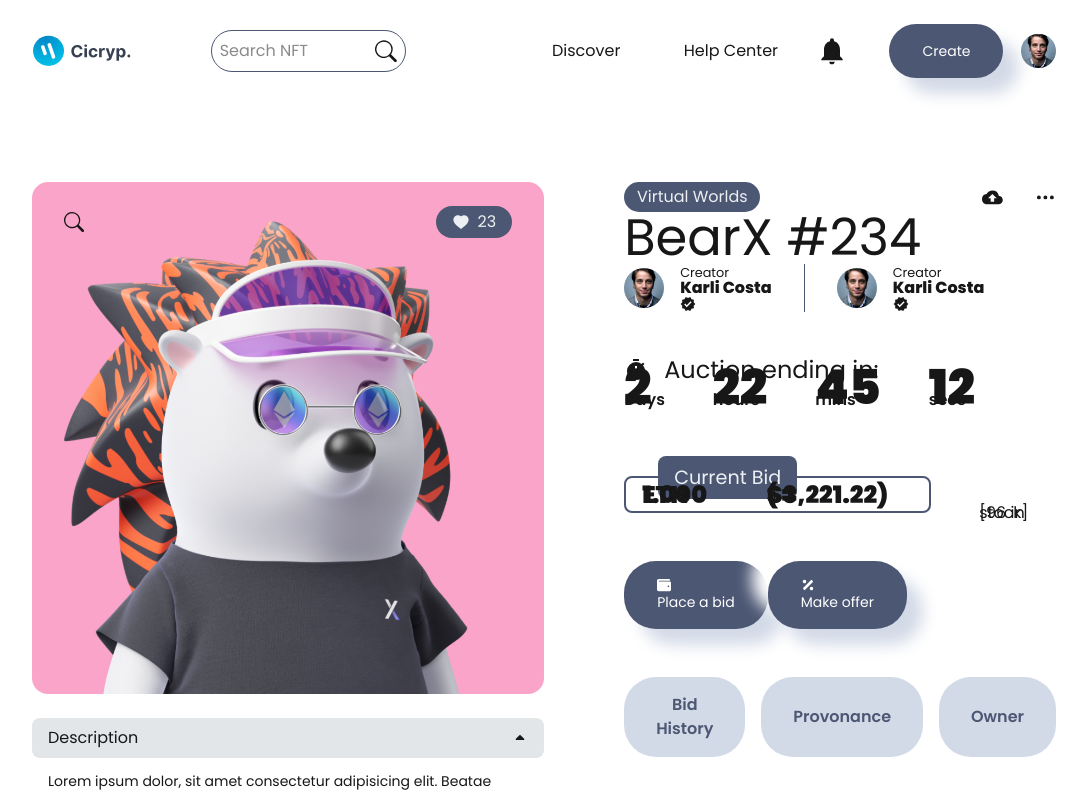
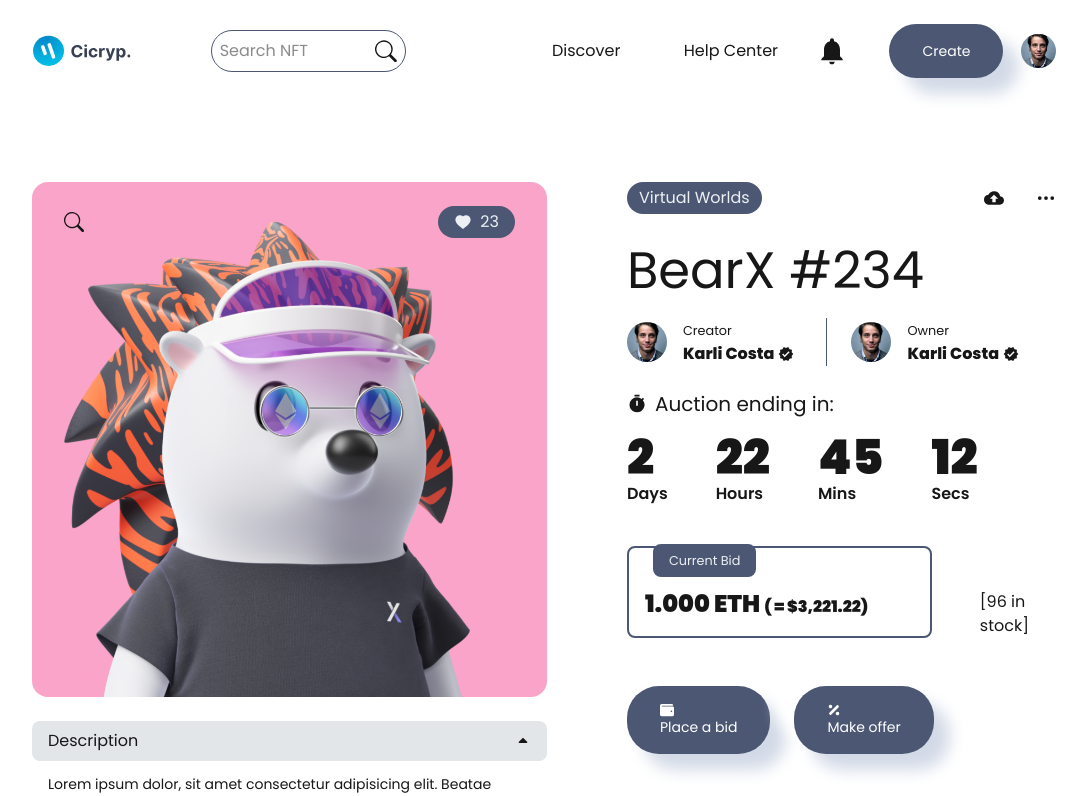
Before and after one commit to rahul-0407/nft-marketplace, a Next.js app in the folder nftfrontend/: page /NFTdetail in a window 1280 px wide. Shown: the top 796 px of the page, without its empty margins (96-1183 px from the left). Built offline with nearby package versions, Linux system fonts and the light colour scheme.

Commit message:
NFTDescription added

```diff
--- a/nftfrontend/components/NFTDescription.jsx
+++ b/nftfrontend/components/NFTDescription.jsx
@@ -1,232 +1,167 @@
 'use client'
 
-import React,{useState} from 'react'
-import {MdVerified, MdCloudUpload, MdTimer, MdReportProblem, MdOutlineDeleteSweep} from "react-icons/md"
-import {BsThreeDots} from "react-icons/bs"
-import {FaWallet, FaPercentage} from "react-icons/fa";
+import React, { useState } from "react";
+import {
+  MdVerified,
+  MdCloudUpload,
+  MdTimer,
+  MdReportProblem,
+  MdOutlineDeleteSweep,
+} from "react-icons/md";
+import { BsThreeDots } from "react-icons/bs";
+import { FaWallet, FaPercentage } from "react-icons/fa";
 import {
   TiSocialFacebook,
   TiSocialLinkedin,
   TiSocialTwitter,
   TiSocialYoutube,
-  TiSocialInstagram
+  TiSocialInstagram,
 } from "react-icons/ti";
-import {BiTransferAlt, BiDollar} from "react-icons/bi"
-import Button from './Button';
-import NFTTabs from './NFTTabs';
+import { BiTransferAlt, BiDollar } from "react-icons/bi";
+import Button from "./Button";
+import NFTTabs from "./NFTTabs";
 
 const NFTDescription = () => {
-
-  const [social, setSocial] = useState(false)
-  const [NFTMenu, setNFTMenu] = useState(false)
-  const [history, setHistory] = useState(true)
-  const [provanance, setProvanance] = useState(false)
+  const [social, setSocial] = useState(false);
+  const [NFTMenu, setNFTMenu] = useState(false);
+  const [history, setHistory] = useState(true);
+  const [provanance, setProvanance] = useState(false);
   const [owner, setOwner] = useState(false);
 
-  const historyArray = [
-    "./user-1.png",
-    "./user-2.png",
-    "./user-3.png",
-    "./user-4.png",
-    "./user-5.png"
-  ]
-
-  const provonanceArray = [
-    "./user-6.png",
-    "./user-7.png",
-    "./user-8.png",
-    "./user-9.png",
-    "./user-10.png"
-  ]
-
-  const ownerArray = [
-    "./user-1.png",
-    "./user-8.png",
-    "./user-3.png",
-    "./user-10.png",
-    "./user-7.png"
-  ]
-
-  const openSocial = () => {
-    if(!social){
-      setSocial(true)
-      setNFTMenu(false)
-    } else {
-      setSocial(false)
-    }
-  }
-
-  const openNFTMenu = () => {
-    if(!NFTMenu){
-      setSocial(false)
-      setNFTMenu(true)
-    } else {
-      setNFTMenu(false)
-    }
-  }
-
-  const openTabs = (e) =>{
-    const btnText = e.target.innerText;
-
-    if(btnText == "Bid History"){
-      setHistory(true)
-      setProvanance(false)
-      setOwner(false)
-    } else if (btnText == "Provanance"){
-      setHistory(false);
-      setProvanance(true)
-      setOwner(false)
-    }
-  }
-
-  const openOwner = () => {
-    if(!owner){
-      setOwner(true);
-      setHistory(false)
-      setProvanance(false)
-    } else {
-      setOwner(false)
-      setHistory(true)
-    }
-  }
-
-
+  const historyArray = ["./user-1.png","./user-2.png","./user-3.png","./user-4.png","./user-5.png"];
+  const provonanceArray = ["./user-6.png","./user-7.png","./user-8.png","./user-9.png","./user-10.png"];
+  const ownerArray = ["./user-1.png","./user-8.png","./user-3.png","./user-10.png","./user-7.png"];
 
   return (
-    <div className='NFTDescription'>
-      <div className="NFTDescription_box">
+    <div className="w-full">
+      <div className="w-full">
 
+        {/* ===== TOP SHARE BAR ===== */}
+        <div className="flex items-center justify-between relative">
+          <p className="bg-[var(--icons-color)] text-[var(--main-bg-color)] px-3 py-1 rounded-full">
+            Virtual Worlds
+          </p>
 
-        {/* ===== part one ===== */}
-        <div className="NFTDescription_box_share">
-          <p>Virtual Worlds</p>
-          <div className="NFTDescription_box_share_box">
-            <MdCloudUpload className='NFTDescription_box_share_box_icon' onClick={()=>openSocial()}/>
+          <div className="flex items-center gap-8 text-xl">
+            <MdCloudUpload
+              onClick={() => { setSocial(!social); setNFTMenu(false); }}
+              className="cursor-pointer"
+            />
+
             {social && (
-              <div className="NFTDescription_box_share_box_social">
-                <a href="#">
-                  <TiSocialFacebook/> Facebook
-                </a>
-                <a href="#">
-                  <TiSocialInstagram/> Instagram
-                </a>
-                <a href="#">
-                  <TiSocialLinkedin/> LinkedIn
-                </a>
-                <a href="#">
-                  <TiSocialTwitter/> Twitter
-                </a>
-                <a href="#">
-                  <TiSocialYoutube/> YouTube
-                </a>
+              <div className="absolute top-20 right-0 w-56 bg-[var(--main-bg-color)] shadow-[var(--box-shadow)] rounded-lg p-4 z-50">
+                {[
+                  [TiSocialFacebook, "Facebook"],
+                  [TiSocialInstagram, "Instagram"],
+                  [TiSocialLinkedin, "LinkedIn"],
+                  [TiSocialTwitter, "Twitter"],
+                  [TiSocialYoutube, "YouTube"],
+                ].map(([Icon, label]) => (
+                  <a
+                    key={label}
+                    href="#"
+                    className="flex items-center gap-3 p-2 rounded transition-all duration-300 hover:bg-[var(--icons-color)] hover:text-[var(--main-bg-color)]"
+                  >
+                    <Icon /> {label}
+                  </a>
+                ))}
               </div>
             )}
 
-            <BsThreeDots className='NFTDescription_box_share_box_icon' onClick={()=>openNFTMenu()}/>
+            <BsThreeDots
+              onClick={() => { setNFTMenu(!NFTMenu); setSocial(false); }}
+              className="cursor-pointer"
+            />
+
             {NFTMenu && (
-              <div className="NFTDescription_box_share_box_social">
-                <a href="#">
-                  <BiDollar/> Change Price
-                </a>
-                <a href="#">
-                  <BiTransferAlt/> Transfer
-                </a>
-                <a href="#">
-                  <MdReportProblem/> Report Abuse
-                </a>
-                <a href="#">
-                  <MdOutlineDeleteSweep/> Delete item
-                </a>
+              <div className="absolute top-20 right-0 w-56 bg-[var(--main-bg-color)] shadow-[var(--box-shadow)] rounded-lg p-4 z-50">
+                <a className="flex items-center gap-3 p-2"><BiDollar /> Change Price</a>
+                <a className="flex items-center gap-3 p-2"><BiTransferAlt /> Transfer</a>
+                <a className="flex items-center gap-3 p-2"><MdReportProblem /> Report Abuse</a>
+                <a className="flex items-center gap-3 p-2"><MdOutlineDeleteSweep /> Delete Item</a>
               </div>
             )}
-
           </div>
         </div>
 
+        {/* ===== TITLE + PROFILE ===== */}
+        <div className="mt-6">
+          <h1 className="text-[3.2rem] leading-tight">BearX #234</h1>
 
-        {/* ===== part two ===== */}
-        <div className="NFTDescription_box_profile">
-          <h1>BearX #234</h1>
-          <div className="NFTDescription_box_profile_box">
-            <div className="NFTDescription_box_profile_box_left">
-              <img src="./user-1.png" alt="" width={40} height={40} className='NFTDescription_box_profile_box_left_img'/>
-              <div className="NFTDescription_box_profile_box_left_info">
-                <small>Creator</small> <br/>
-                <span>Karli Costa <MdVerified/></span>
+          <div className="flex items-center gap-8 mt-4 max-[560px]:grid">
+            {["Creator", "Owner"].map((role, i) => (
+              <div key={i} className={`flex items-center gap-4 ${i === 1 && "border-l pl-6 border-[var(--icons-color)] max-[560px]:border-none max-[560px]:pl-0"}`}>
+                <img src="./user-1.png" width={40} height={40} className="rounded-full" />
+                <div>
+                  <small>{role}</small><br />
+                  <span className="font-extrabold flex items-center gap-1">
+                    Karli Costa <MdVerified />
+                  </span>
+                </div>
               </div>
-            </div>
+            ))}
+          </div>
+        </div>
 
-            <div className="NFTDescription_box_profile_box_right">
-              <img src="./user-1.png" alt="" width={40} height={40} className='NFTDescription_box_profile_box_left_img'/>
-              <div className="NFTDescription_box_profile_box_right_info">
-                <small>Creator</small> <br/>
-                <span>
-                  Karli Costa <MdVerified/>
-                </span>
+        {/* ===== AUCTION ===== */}
+        <div className="mt-6">
+          <p className="flex items-center gap-2 text-xl">
+            <MdTimer /> Auction ending in:
+          </p>
+
+          <div className="flex gap-12 mt-4">
+            {["Days","Hours","Mins","Secs"].map((label, i) => (
+              <div key={i}>
+                <p className="text-5xl font-black leading-none">{[2,22,45,12][i]}</p>
+                <span className="font-semibold">{label}</span>
               </div>
-            </div>
-
+            ))}
           </div>
 
-
-        <div className="NFTDescription_box_profile_biding">
-          <p>
-            <MdTimer/> <span>Auction ending in:</span>
-          </p>
-          <div className="NFTDescription_box_profile_biding_box_timer">
-            <div className="NFTDescription_box_profile_biding_box_timer_item">
-              <p>2</p>
-              <span>Days</span>
-            </div>
-            <div className="NFTDescription_box_profile_biding_box_timer_item">
-              <p>22</p>
-              <span>hours</span>
-            </div>
-            <div className="NFTDescription_box_profile_biding_box_timer_item">
-              <p>45</p>
-              <span>mins</span>
-            </div>
-            <div className="NFTDescription_box_profile_biding_box_timer_item">
-              <p>12</p>
-              <span>secs</span>
-            </div>
-          </div>
-          <div className="NFTDescription_box_profile_biding_box_price">
-            <div className="NFTDescription_box_profile_biding_box_price_bid">
-              <small>Current Bid</small>
-              <p>1.000 ETH <span>( = $3,221.22)</span></p>
+          <div className="grid grid-cols-[4fr_1fr] gap-12 items-end mt-10 max-[560px]:grid-cols-[2fr_1fr]">
+            <div className="border-2 border-[var(--icons-color)] rounded-lg">
+              <small className="bg-[var(--icons-color)] text-[var(--main-bg-color)] px-4 py-2 rounded-lg ml-6">
+                Current Bid
+              </small>
+              <p className="p-4 text-2xl font-black">
+                1.000 ETH <span className="text-base">( = $3,221.22)</span>
+              </p>
             </div>
             <span>[96 in stock]</span>
           </div>
-          <div className="NFTDescription_box_profile_biding_box_button">
-            <Button btnName="Place a bid" icon=<FaWallet/> handleClick={()=>{}} classStyle="button"/>
-            <Button btnName="Make offer" icon=<FaPercentage/> handleClick={()=>{}} classStyle="button"/>
+
+          {/* ===== ACTION BUTTONS ===== */}
+          <div className="flex items-center gap-6 mt-12 max-[560px]:gap-4">
+            <Button btnName="Place a bid" icon={<FaWallet />} />
+            <Button btnName="Make offer" icon={<FaPercentage />} />
           </div>
-          <div className="NFTDescription_box_profile_biding_box_tabs">
-            <button onClick={(e)=>openTabs(e)}>Bid History</button>
-            <button onClick={(e)=>openTabs(e)}>Provonance</button>
-            <button onClick={(e)=>openOwner()}>Owner</button>
+
+          {/* ===== TABS ===== */}
+          <div className="flex gap-4 mt-12">
+            {["Bid History","Provonance","Owner"].map((tab, i) => (
+              <button
+                key={tab}
+                onClick={() => {
+                  setHistory(tab === "Bid History");
+                  setProvanance(tab === "Provonance");
+                  setOwner(tab === "Owner");
+                }}
+                className="bg-[var(--shadow-dark-color)] px-6 py-3 rounded-full text-[var(--icons-color)] font-semibold"
+              >
+                {tab}
+              </button>
+            ))}
           </div>
-          {history && (
-            <div className="NFTDescription_box_profile_biding_box_card">
-              <NFTTabs dataTab={historyArray}/>
-            </div>
-          )}
-          {provanance && (
-            <div className="NFTDescription_box_profile_biding_box_card">
-              <NFTTabs dataTab={provonanceArray}/>
-            </div>
-          )}
-          {owner && (
-            <div className="NFTDescription_box_profile_biding_box_card">
-              <NFTTabs dataTab={ownerArray} icon=<MdVerified/> />
-            </div>
-          )}
+
+          <div className="mt-8 p-4">
+            {history && <NFTTabs dataTab={historyArray} />}
+            {provanance && <NFTTabs dataTab={provonanceArray} />}
+            {owner && <NFTTabs dataTab={ownerArray} icon={<MdVerified />} />}
+          </div>
         </div>
       </div>
-      </div>
     </div>
-  )
-}
+  );
+};
 
-export default NFTDescription
+export default NFTDescription;
```
